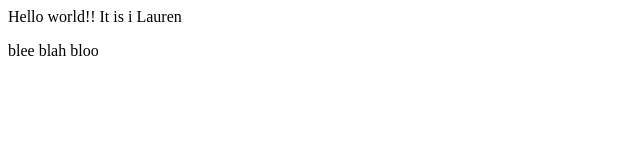
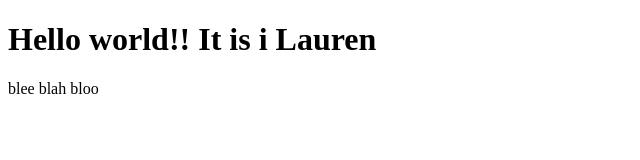
Before and after one commit to lemellenthin/lemellenthin.github.io, a plain HTML site: page index.html in a window 1280 px wide. Shown: the whole page, without its empty margins (0-640 px from the left). Drawn offline with Linux system fonts and the light colour scheme.

Commit message:
Update index.html

```diff
--- a/index.html
+++ b/index.html
@@ -5,7 +5,7 @@
 
 <body>
 
-  <hl> Hello world!! It is i Lauren
+  <h1> Hello world!! It is i Lauren</h1>
   <p> blee blah bloo </p>
 
   </body>
```
